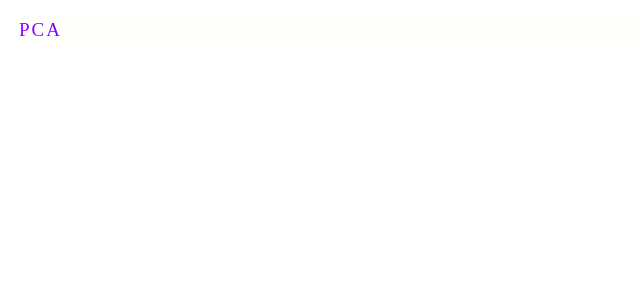
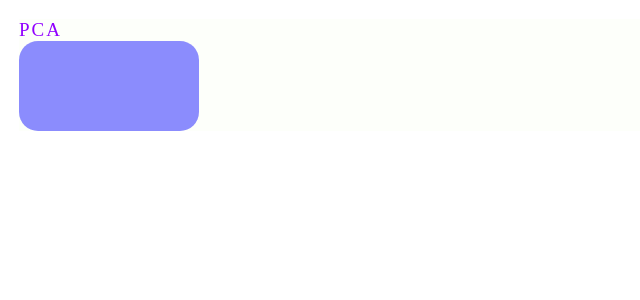
Before and after one commit to vinceparis95/pca, a React (Create React App) app in the folder frontend/: page / in a window 1280 px wide. Shown: the top 300 px of the page, without its empty margins (0-640 px from the left). Built offline with nearby package versions, Linux system fonts and the light colour scheme.

Commit message:
branch test

```diff
--- a/frontend/src/App.js
+++ b/frontend/src/App.js
@@ -5,7 +5,9 @@ function App() {
   return (
     <div className="App">
     PCA
+    <div className="root2" getElementById="root2"/>
     </div>
+
   );
 }
 
```
